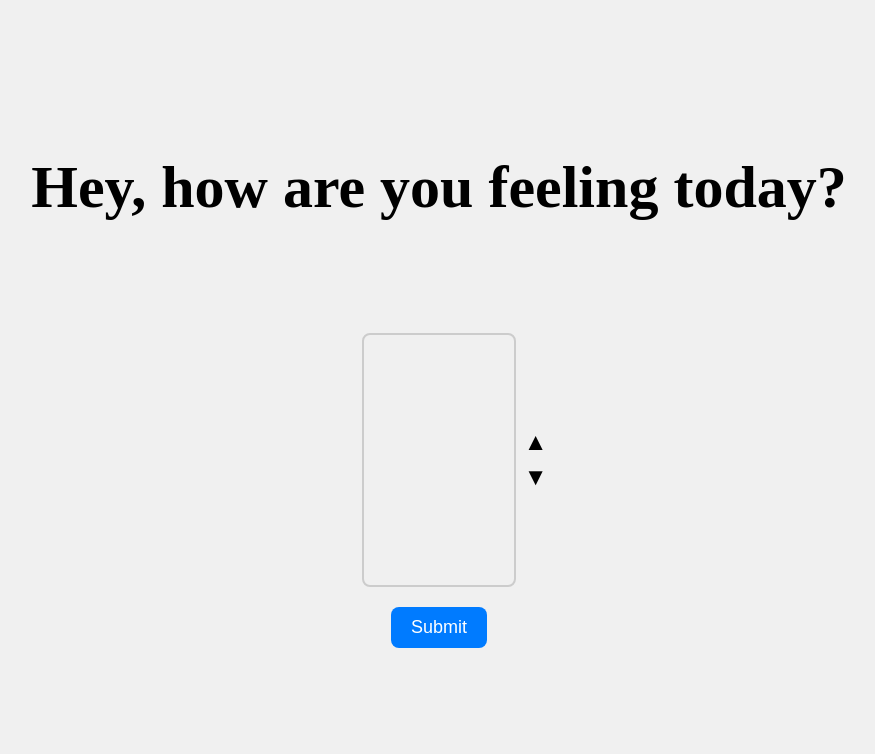
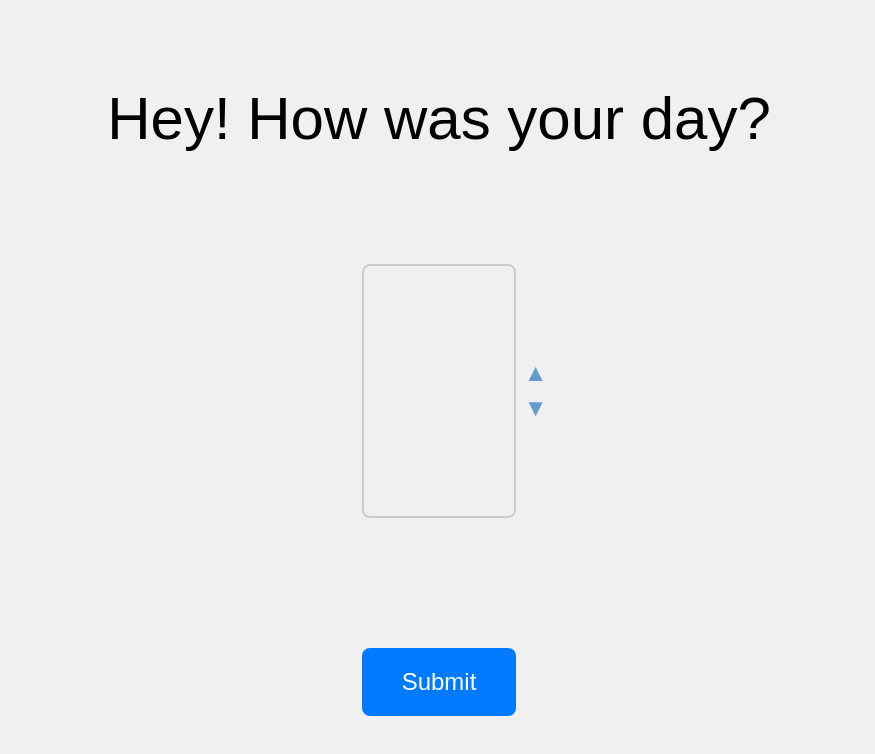
Before and after one commit to MYND-mood-tracker/MYND, a React app: page / in a window 1280 px wide. Shown: the top 754 px of the page, without its empty margins (201-1076 px from the left). Built offline with nearby package versions, Linux system fonts and the light colour scheme.

Commit message:
finished first page of appplication

```diff
--- a/src/components/LandingPage.jsx
+++ b/src/components/LandingPage.jsx
@@ -1,41 +1,49 @@
-// LandingPage.jsx
 import React, { useState } from 'react';
 import '../styles.css';
 
 const LandingPage = () => {
   const [number, setNumber] = useState('');
+  const [text, setText] = useState('');
 
   const handleNumberChange = (increment) => {
+    setNumber((prevNumber) => {
+      if (prevNumber === '' && increment === -1) return '5';
+      if (prevNumber === '' && increment === 1) return '1';
+      const newNumber = Number(prevNumber) - increment;
+      const clampedNumber = Math.min(Math.max(newNumber, 1), 5).toString();
+      setText(textMessages[clampedNumber]); // Update text based on clampedNumber
+      return clampedNumber;
+    });
+  };
 
-    setNumber((prevNumber) => {
-      if (prevNumber === '' && increment === -1) return 5;
-      if (prevNumber === '' && increment === 1) return 1;
-      const newNumber = Number(prevNumber) - increment;
-      return Math.min(Math.max(newNumber, 1), 5);
-    });
+  const textMessages = {
+    '1': "Terrible",
+    '2': "Bad",
+    '3': "Not bad",
+    '4': "Good",
+    '5': "Fantastic",
   };
 
   return (
     <div className="container">
       <div className="message-wrapper">
-        <div className="message">Hey, how are you feeling today?</div>
+        <div className="message">Hey! How was your day?</div>
       </div>
-      <div className="number-box-wrapper">
-        <div className={`number-box ${number === '3' ? 'text-not-bad' : ''}`}>
-          {number}
-          <div className="arrow-buttons">
-            <span className="arrow-button" onClick={() => handleNumberChange(-1)}>
-              &#x25B2; {/* Up arrow */}
-            </span>
-            <span className="arrow-button" onClick={() => handleNumberChange(1)}>
-              &#x25BC; {/* Down arrow */}
-            </span>
-          </div>
+      <div className={`number-box number-${number}`}>
+        <div className="number-text">{number}</div>
+        <div className="arrow-buttons">
+          <span className="arrow-button" onClick={() => handleNumberChange(-1)}>
+            &#x25B2;
+          </span>
+          <span className="arrow-button" onClick={() => handleNumberChange(1)}>
+            &#x25BC;
+          </span>
         </div>
       </div>
+      <div className="text-message">{text}</div>
       <button className="submit-button">Submit</button>
     </div>
   );
-}
+};
 
 export default LandingPage;
--- a/src/index.html
+++ b/src/index.html
@@ -4,6 +4,9 @@
   <meta charset="UTF-8">
   <meta name="viewport" content="width=device-width, initial-scale=1.0">
   <title>Document</title>
+  <link rel="preconnect" href="https://fonts.googleapis.com">
+  <link rel="preconnect" href="https://fonts.gstatic.com" crossorigin>
+  <link href="https://fonts.googleapis.com/css2?family=Cabin&family=Oswald:wght@300&display=swap" rel="stylesheet">
 </head>
 <body>
 
--- a/src/styles.css
+++ b/src/styles.css
@@ -16,8 +16,9 @@
 
 /* Styles for the message at the top */
 .message {
+  font-family: 'Sintony', sans-serif;
   font-size: 60px;
-  font-weight: bold;
+  font-weight: lighter;
   margin-bottom: 20px;
 }
 
@@ -49,6 +50,27 @@
   position: relative;
 }
 
+.number-text {
+  /* Position the number text inside the number box */
+  position: absolute;
+  top: 50%;
+  left: 50%;
+  transform: translate(-50%, -50%);
+  font-family: 'Sintony', sans-serif;
+  font-size: 80px;
+  text-shadow: -2px -2px 0 black, 2px -2px 0 black, -2px 2px 0 black, 2px 2px 0 black; /* Add this line to create a black outline around the number */
+  padding: 10px;
+}
+
+.text-message {
+  font-family: 'Sintony', sans-serif;
+  margin-top: 10px;
+  font-size: 30px;
+  text-align: center;
+  font-weight: lighter;
+}
+
+
 .text-not-bad::after {
   content: "Not bad";
   position: absolute;
@@ -72,20 +94,46 @@
   cursor: pointer;
   font-size: 24px;
   margin: 4px;
+  color: rgb(102,153,204);
 }
 
 /* Styles for the submit button */
 .submit-button {
   cursor: pointer;
-  margin-top: 20px;
-  padding: 10px 20px;
+  margin-top: 120px;
+  padding: 20px 40px;
   background-color: #007bff;
   color: white;
   border: none;
   border-radius: 8px;
-  font-size: 18px;
+  font-size: 24px;
 }
 
 .submit-button:hover {
   background-color: #0056b3;
 }
+
+.number-box.number-1 {
+  background-color: rgb(191,79,81);
+  color: white;
+}
+
+.number-box.number-2 {
+  background-color: rgb(255,160,122);
+  color: white;
+}
+
+.number-box.number-3 {
+  background-color: rgb(239,204,0);
+  color: white;
+}
+
+.number-box.number-4 {
+  background-color: rgb(143,188,143);
+  color: white;
+}
+
+.number-box.number-5 {
+  background-color: rgb(155,196,226);
+  color: white;
+}
```
